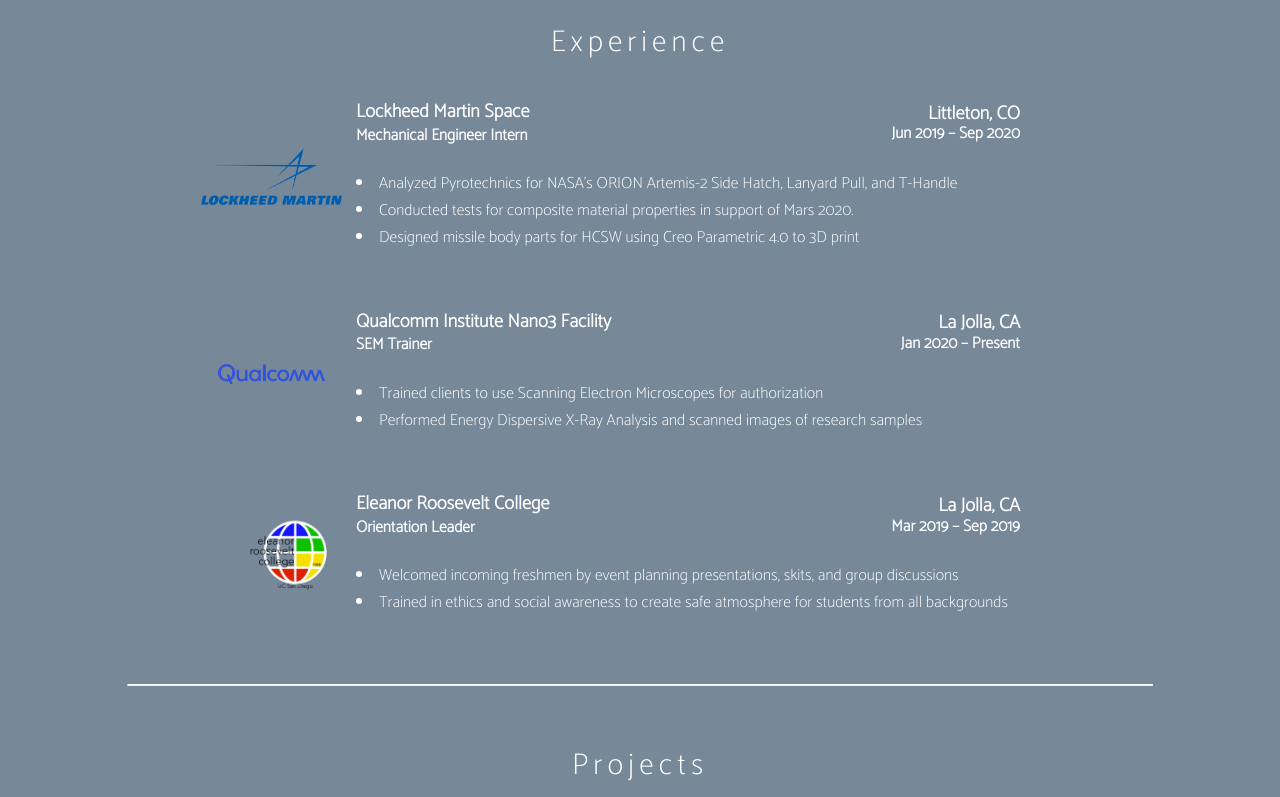
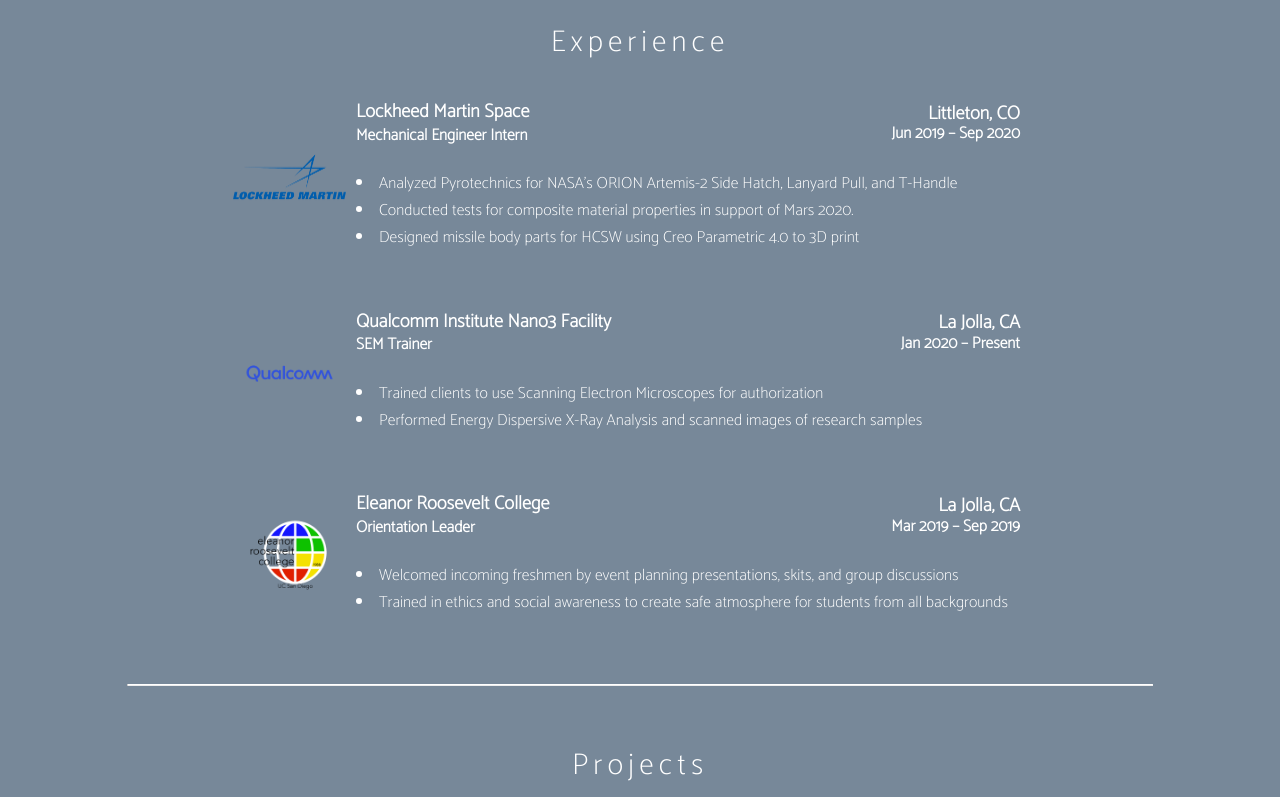
Before and after one commit to quachout/jennyWebsite.github.io, a plain HTML site: page about.html in a window 1280 px wide. Shown: the part 908-1705 px from the top of the page. Drawn offline with Linux system fonts and the light colour scheme; a web font is replaced by a local one.

Commit message:
2/25/2021 12:11pm

```diff
--- a/about.css
+++ b/about.css
@@ -341,15 +341,15 @@ footer {
 }
 
 #lockheed img{
-    width: 150%;
-    height:15%;
-    margin-left:-2.5em;
+    width: 120%;
+    height:auto;
+    margin-left:-0.5em;
 }
 
 #qualcomm img{
-    width: 150%;
-    height:3.4%;
-    margin-left:-2.5em;
+    width: 120%;
+    height:auto;
+    margin-left:-0.5em;
 }
 
 #cove img{
```
